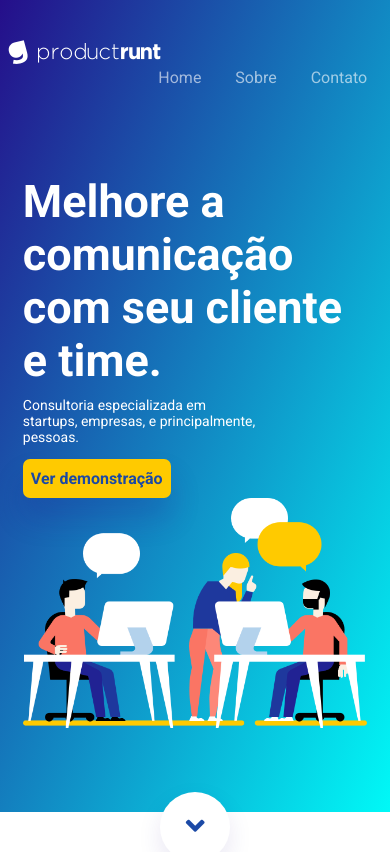
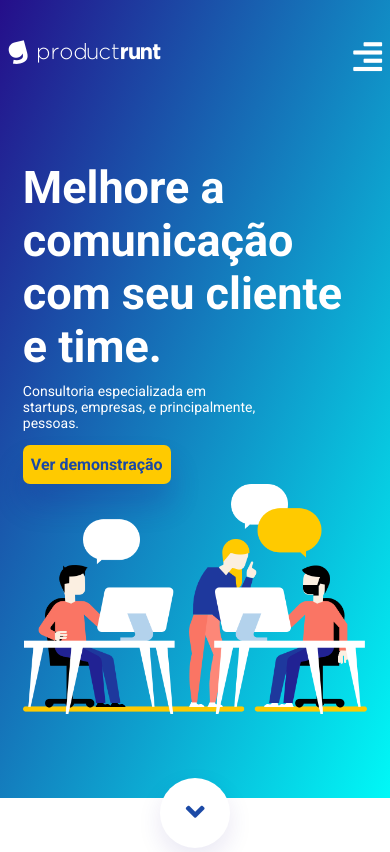
Before and after one commit to diegocb81/projeto_wordpress, a PHP site: page / in a window 390 px wide. Shown: the top 852 px of the page. Run offline with PHP 8.4, Linux system fonts and the light colour scheme.

Commit message:
Desenvolvendo menu-mobile e responsivo

```diff
--- a/index.php
+++ b/index.php
@@ -22,6 +22,14 @@
                 <li><a href="">Sobre</a></li>
                 <li><a href="">Contato</a></li>
             </ul><!--menu-desktop-->
+            <div class="menu-mobile">
+                <i class="fas fa-align-right"></i>
+                <ul>
+                    <li><a href="">Home</a></li>
+                    <li><a href="">Sobre</a></li>
+                    <li><a href="">Contato</a></li>
+                </ul>
+            </div><!--menu-mobile-->
             <div class="clear"></div>
             <br/>
             <br/>
@@ -103,6 +111,10 @@
             ]
         });
     </script>
-
+    <script>
+        $('.menu-mobile i').click(function () {
+            $('.menu-mobile').find('ul').slideToggle();
+        })
+    </script>
 </body>
 </html>
--- a/style.css
+++ b/style.css
@@ -23,6 +23,41 @@ Classes Auxiliares
     float: left;
     width: 50%;
     padding: 0 15px;
+}
+
+.menu-mobile{
+    display: none;
+    float: right;
+}
+
+.menu-mobile i{
+    font-size: 33px;
+    color: white;
+    cursor: pointer;
+}
+
+.menu-mobile ul{
+    left: 0;
+    top: 75px;
+    width: 100%;
+    position: absolute;
+    list-style-type: none;
+    display: none;
+}
+
+.menu-mobile li{
+    text-align: center;
+    padding: 8px 0;
+    display: block;
+    width: 100%;
+    background: white;
+    border-bottom: 1px solid #00f9f7;
+}
+
+.menu-mobile a{
+    text-decoration: none;
+    color: #202020;
+    display: block;
 }
 
 /**/
@@ -201,8 +236,13 @@ section.diferenciais h2{
     .box-single-diferenciais{
         width: 100%;
     }
-
     .w50{
         width: 100%;
     }
+    .menu-desktop{
+        display: none;
+    }
+    .menu-mobile{
+        display: block;
+    }
 }
```
